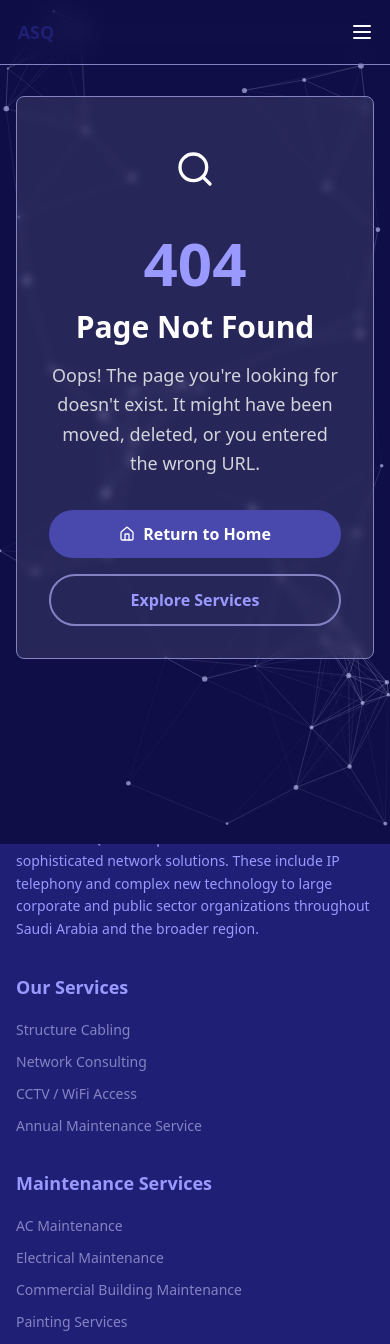
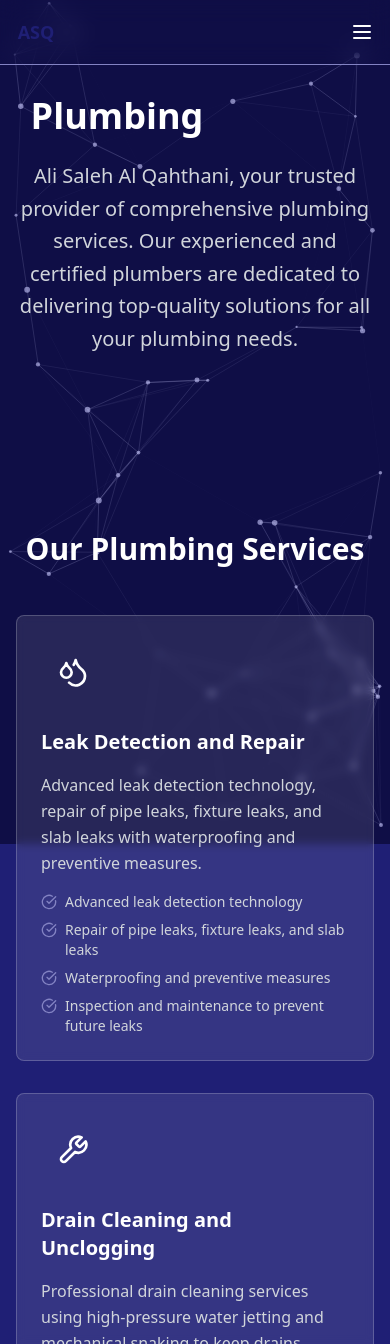
Before and after one commit to Irudium-GS/asqest-web-genesis, a React (Vite) app: page /plumbing-services in a window 390 px wide. Shown: the top 1344 px of the page. Built offline with nearby package versions, Linux system fonts and the light colour scheme.

Commit message:
Add Plumbing Service page
Added Plumbing Service page and added it to the Maintenance Services dropdown.

```diff
--- a/src/App.tsx
+++ b/src/App.tsx
@@ -1,4 +1,3 @@
-
 import { Toaster } from "@/components/ui/toaster";
 import { Toaster as Sonner } from "@/components/ui/sonner";
 import { TooltipProvider } from "@/components/ui/tooltip";
@@ -22,6 +21,7 @@ import WebDevelopment from "./pages/WebDevelopment";
 import AboutUs from "./pages/AboutUs";
 import ContactUs from "./pages/ContactUs";
 import NotFound from "./pages/NotFound";
+import PlumbingServices from "./pages/PlumbingServices";
 
 const queryClient = new QueryClient();
 
@@ -45,6 +45,7 @@ const App = () => (
           <Route path="/painting-services" element={<PaintingServices />} />
           <Route path="/cleaning-services" element={<CleaningServices />} />
           <Route path="/fire-safety-services" element={<FireSafetyServices />} />
+          <Route path="/plumbing-services" element={<PlumbingServices />} />
           <Route path="/digital-marketing" element={<DigitalMarketing />} />
           <Route path="/web-development" element={<WebDevelopment />} />
           <Route path="/about-us" element={<AboutUs />} />
--- a/src/components/Navigation.tsx
+++ b/src/components/Navigation.tsx
@@ -1,4 +1,3 @@
-
 import { useState } from "react";
 import { Link, useLocation } from "react-router-dom";
 import { ChevronDown, Menu, X } from "lucide-react";
@@ -69,6 +68,7 @@ const Navigation = () => {
                   <Link to="/painting-services" className="block px-4 py-2 text-gray-800 hover:bg-moonlight-lightest/20 hover:text-moonlight-dark transition-colors">Painting and Decorating Services</Link>
                   <Link to="/cleaning-services" className="block px-4 py-2 text-gray-800 hover:bg-moonlight-lightest/20 hover:text-moonlight-dark transition-colors">Cleaning Services</Link>
                   <Link to="/fire-safety-services" className="block px-4 py-2 text-gray-800 hover:bg-moonlight-lightest/20 hover:text-moonlight-dark transition-colors">Fire Safety Services</Link>
+                  <Link to="/plumbing-services" className="block px-4 py-2 text-gray-800 hover:bg-moonlight-lightest/20 hover:text-moonlight-dark transition-colors">Plumbing Services</Link>
                 </div>
               </div>
             </div>
@@ -147,6 +147,7 @@ const Navigation = () => {
                     <Link to="/painting-services" className="block px-3 py-2 text-moonlight-light hover:text-moonlight-lightest">Painting and Decorating Services</Link>
                     <Link to="/cleaning-services" className="block px-3 py-2 text-moonlight-light hover:text-moonlight-lightest">Cleaning Services</Link>
                     <Link to="/fire-safety-services" className="block px-3 py-2 text-moonlight-light hover:text-moonlight-lightest">Fire Safety Services</Link>
+                    <Link to="/plumbing-services" className="block px-3 py-2 text-moonlight-light hover:text-moonlight-lightest">Plumbing Services</Link>
                   </div>
                 )}
               </div>
--- a/src/pages/MaintenanceServices.tsx
+++ b/src/pages/MaintenanceServices.tsx
@@ -1,4 +1,3 @@
-
 import Navigation from "@/components/Navigation";
 import Footer from "@/components/Footer";
 import NetworkBackground from "@/components/NetworkBackground";
@@ -51,9 +50,9 @@ const MaintenanceServices = () => {
     },
     {
       title: "Plumbing Services",
-      description: "Expert plumbing services for installations, repairs, and maintenance of water and drainage systems.",
+      description: "Expert plumbing services for installations, repairs, and maintenance of water and drainage systems with 24/7 emergency support.",
       icon: Droplets,
-      link: "#",
+      link: "/plumbing-services",
       color: "from-moonlight-dark to-moonlight-lightest"
     }
   ];
--- /dev/null
+++ b/src/pages/PlumbingServices.tsx
@@ -0,0 +1,194 @@
+
+import Navigation from "@/components/Navigation";
+import Footer from "@/components/Footer";
+import NetworkBackground from "@/components/NetworkBackground";
+import { Link } from "react-router-dom";
+import { Droplets, Wrench, Zap, Shield, CheckCircle, Clock } from "lucide-react";
+
+const PlumbingServices = () => {
+  const services = [
+    {
+      title: "Leak Detection and Repair",
+      description: "Advanced leak detection technology, repair of pipe leaks, fixture leaks, and slab leaks with waterproofing and preventive measures.",
+      icon: Droplets,
+      features: [
+        "Advanced leak detection technology",
+        "Repair of pipe leaks, fixture leaks, and slab leaks",
+        "Waterproofing and preventive measures",
+        "Inspection and maintenance to prevent future leaks"
+      ]
+    },
+    {
+      title: "Drain Cleaning and Unclogging",
+      description: "Professional drain cleaning services using high-pressure water jetting and mechanical snaking to keep drains flowing smoothly.",
+      icon: Wrench,
+      features: [
+        "High-pressure water jetting",
+        "Mechanical snaking and rooter services",
+        "Removal of blockages and buildup",
+        "Preventative maintenance plans"
+      ]
+    },
+    {
+      title: "Water Heater Services",
+      description: "Comprehensive water heater services including installation, repair, maintenance, and energy-efficient upgrades.",
+      icon: Zap,
+      features: [
+        "Installation of new water heaters (tank and tankless)",
+        "Repair and maintenance of existing units",
+        "Flushing and descaling services",
+        "Energy-efficient upgrades and advice"
+      ]
+    },
+    {
+      title: "Fixture Installation and Repair",
+      description: "Professional installation and repair of plumbing fixtures including sinks, faucets, toilets, showers, and water filtration systems.",
+      icon: CheckCircle,
+      features: [
+        "Installation of sinks, faucets, toilets, and showers",
+        "Repair and replacement of broken or outdated fixtures",
+        "Assistance with selecting energy-efficient fixtures",
+        "Installation of water filtration systems"
+      ]
+    },
+    {
+      title: "Pipe Installation and Repair",
+      description: "Complete pipe services for new installations, repairs, replacements, and repiping services for older properties.",
+      icon: Shield,
+      features: [
+        "Installation of new plumbing systems",
+        "Repair and replacement of damaged pipes",
+        "Repiping services for older properties",
+        "Trenchless pipe repair options"
+      ]
+    },
+    {
+      title: "Emergency Plumbing Services",
+      description: "24/7 emergency plumbing services with immediate response and comprehensive solutions for all urgent plumbing issues.",
+      icon: Clock,
+      features: [
+        "24/7 emergency response",
+        "Quick and effective repairs",
+        "Comprehensive emergency solutions",
+        "Preventive advice to avoid future emergencies"
+      ]
+    }
+  ];
+
+  const whyChooseUs = [
+    "Experienced Plumbers: Licensed, insured, and highly trained plumbers with extensive experience",
+    "Quality Workmanship: High-quality workmanship using the best materials and latest techniques",
+    "Customer Satisfaction: Transparent pricing, clear communication, and exceptional customer service",
+    "Fast and Reliable Service: Prompt and reliable service for quick issue resolution",
+    "Comprehensive Solutions: Full range of plumbing services from minor repairs to major installations"
+  ];
+
+  return (
+    <div className="min-h-screen relative">
+      <NetworkBackground />
+      <Navigation />
+
+      {/* Hero Section */}
+      <section className="relative z-10 pt-24 pb-16 px-4 sm:px-6 lg:px-8">
+        <div className="max-w-7xl mx-auto">
+          <div className="text-center mb-12">
+            <h1 className="text-4xl md:text-6xl font-bold text-white mb-6">
+              Plumbing <span className="text-transparent bg-clip-text bg-gradient-to-r from-moonlight-lightest to-moonlight-light">Services</span>
+            </h1>
+            <p className="text-xl text-gray-300 max-w-3xl mx-auto leading-relaxed">
+              Ali Saleh Al Qahthani, your trusted provider of comprehensive plumbing services. Our experienced and certified plumbers are dedicated to delivering top-quality solutions for all your plumbing needs.
+            </p>
+          </div>
+        </div>
+      </section>
+
+      {/* Services Grid */}
+      <section className="relative z-10 py-16 px-4 sm:px-6 lg:px-8">
+        <div className="max-w-7xl mx-auto">
+          <h2 className="text-3xl md:text-4xl font-bold text-white text-center mb-12">
+            Our Plumbing Services
+          </h2>
+          <div className="grid grid-cols-1 md:grid-cols-2 lg:grid-cols-3 gap-8">
+            {services.map((service, index) => (
+              <div
+                key={index}
+                className="bg-white/10 backdrop-blur-sm rounded-lg p-6 border border-white/20 hover:border-moonlight-lightest/50 transition-all duration-300 transform hover:scale-105 hover:shadow-2xl"
+              >
+                <div className="w-16 h-16 bg-gradient-to-r from-moonlight-lightest to-moonlight-light rounded-lg flex items-center justify-center mb-6">
+                  <service.icon className="h-8 w-8 text-white" />
+                </div>
+                <h3 className="text-white text-xl font-semibold mb-4">
+                  {service.title}
+                </h3>
+                <p className="text-gray-300 leading-relaxed mb-4">
+                  {service.description}
+                </p>
+                <ul className="space-y-2">
+                  {service.features.map((feature, featureIndex) => (
+                    <li key={featureIndex} className="flex items-start text-sm text-gray-300">
+                      <CheckCircle className="h-4 w-4 text-moonlight-light mr-2 mt-0.5 flex-shrink-0" />
+                      {feature}
+                    </li>
+                  ))}
+                </ul>
+              </div>
+            ))}
+          </div>
+        </div>
+      </section>
+
+      {/* Why Choose Us Section */}
+      <section className="relative z-10 py-16 px-4 sm:px-6 lg:px-8">
+        <div className="max-w-4xl mx-auto">
+          <div className="bg-gradient-to-r from-moonlight-medium/20 to-moonlight-dark/20 rounded-2xl p-8 backdrop-blur-sm border border-moonlight-light/30">
+            <h2 className="text-3xl md:text-4xl font-bold text-white mb-8 text-center">
+              Why Choose Us?
+            </h2>
+            <div className="grid grid-cols-1 md:grid-cols-2 gap-6">
+              {whyChooseUs.map((reason, index) => (
+                <div key={index} className="flex items-start">
+                  <CheckCircle className="h-6 w-6 text-moonlight-lightest mr-3 mt-0.5 flex-shrink-0" />
+                  <p className="text-gray-300 leading-relaxed">
+                    {reason}
+                  </p>
+                </div>
+              ))}
+            </div>
+          </div>
+        </div>
+      </section>
+
+      {/* CTA Section */}
+      <section className="relative z-10 py-16 px-4 sm:px-6 lg:px-8">
+        <div className="max-w-4xl mx-auto text-center">
+          <div className="bg-gradient-to-r from-moonlight-medium/20 to-moonlight-dark/20 rounded-2xl p-8 backdrop-blur-sm border border-moonlight-light/30">
+            <h2 className="text-3xl md:text-4xl font-bold text-white mb-4">
+              Need Professional Plumbing Services?
+            </h2>
+            <p className="text-gray-300 text-lg mb-8">
+              Contact us for reliable, efficient plumbing solutions. From emergency repairs to new installations, we're here to help.
+            </p>
+            <div className="flex flex-col sm:flex-row gap-4 justify-center">
+              <Link
+                to="/contact-us"
+                className="bg-moonlight-medium hover:bg-moonlight-light text-white px-8 py-3 rounded-full font-semibold transition-all duration-300 transform hover:scale-105 inline-block"
+              >
+                Contact Us Today
+              </Link>
+              <Link
+                to="/maintenance-services"
+                className="bg-moonlight-dark hover:bg-moonlight-medium text-white px-8 py-3 rounded-full font-semibold transition-all duration-300 transform hover:scale-105 inline-block"
+              >
+                View All Services
+              </Link>
+            </div>
+          </div>
+        </div>
+      </section>
+
+      <Footer />
+    </div>
+  );
+};
+
+export default PlumbingServices;
```
